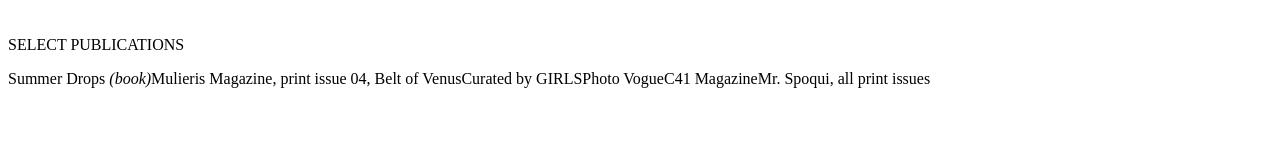
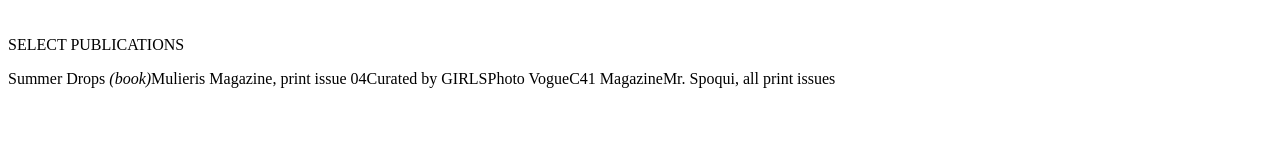
Before and after one commit to milebza/milebza.github.io, a React (Create React App) app: page / in a window 1280 px wide. Shown: the part 3665-3822 px from the top of the page. Built offline with nearby package versions, Linux system fonts and the light colour scheme; the HTML template or start-up script is replaced by a standard one.

Commit message:
Minor styling changes

```diff
--- a/src/routes/About/index.js
+++ b/src/routes/About/index.js
@@ -84,7 +84,7 @@
           <p>SELECT PUBLICATIONS</p>
           <p className="about-home__cv-items">
           <span>Summer Drops <i>(book)</i></span>
-          <span>Mulieris Magazine, print issue 04, Belt of Venus</span>
+          <span>Mulieris Magazine, print issue 04</span>
           <span>Curated by GIRLS</span>
           <span>Photo Vogue</span>
           <span>C41 Magazine</span>
--- a/src/routes/Work/index.js
+++ b/src/routes/Work/index.js
@@ -93,7 +93,7 @@
           />
           <p className="work__desc"><NavLink
             to="/archive/lfw"
-            ><i>Backstage pictures for LFW,</i></NavLink>, spring 2022</p>
+            ><i>Backstage pictures for LFW</i></NavLink>, spring 2022</p>
         </div>
 
         <div className="work__img-wrapper">
--- a/src/styles/_base.scss
+++ b/src/styles/_base.scss
@@ -3,6 +3,8 @@
     font-size: 14px;
     color: $black;
     line-height: 1.5;
+
+    //background-color: #eeedeb;
 
     // Make sure an element's specified width and height
     // aren't affected by padding or borders
--- a/src/styles/components/_menu.scss
+++ b/src/styles/components/_menu.scss
@@ -24,7 +24,7 @@
         gap: 80px;
 
         @media (max-width: $small-screen) {
-            gap: 20%;
+            gap: 15%;
         }
     }
 
@@ -32,6 +32,7 @@
         text-decoration: none;
         cursor: pointer;
         color: initial;
+        font-weight: initial;
     }
 
     &__link {
@@ -39,7 +40,7 @@
         text-transform: lowercase;
         font-weight: initial;
         color: initial;
-        font-style: italic;
+        //font-style: italic;
         cursor: pointer;
 
         &--active {
```
